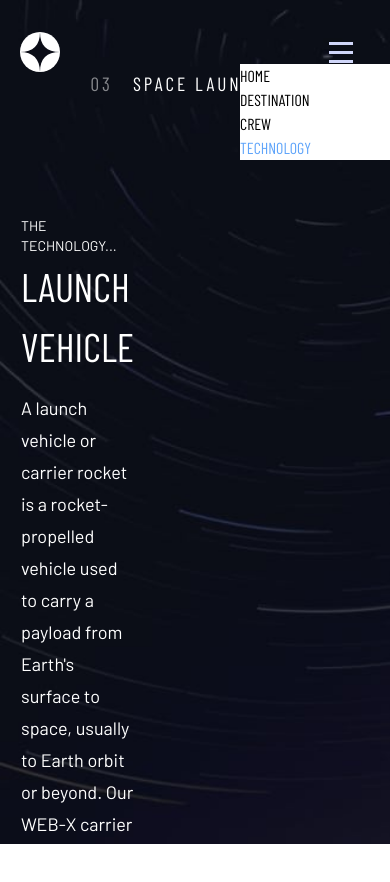
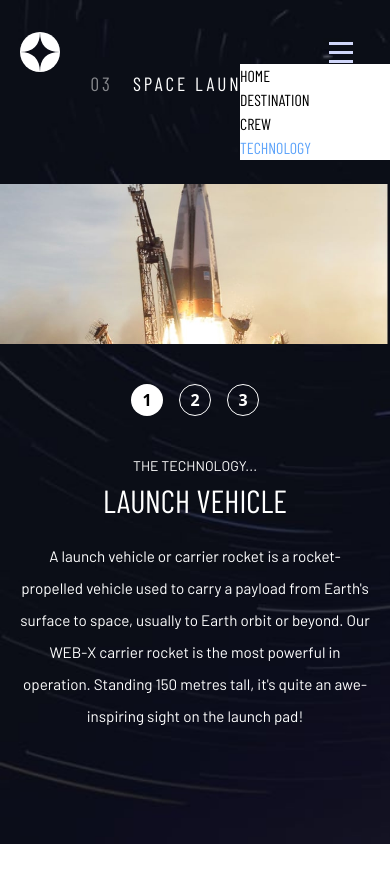
Before and after one commit to Agyanim/space-tourism-website, a React (Vite) app: page /technology in a window 390 px wide. Shown: the top 882 px of the page. After the commit the page ends 844 px from the top, so only its background shows below. Built offline with nearby package versions, Linux system fonts and the light colour scheme; a web font is replaced by a local one.

Commit message:
technology mobile view added

```diff
--- a/src/components/TechnologyCard.jsx
+++ b/src/components/TechnologyCard.jsx
@@ -3,20 +3,30 @@ import TechnologySectorCard from "./TechnologySelectorCard";
 
 const TechnologyCard = ({ Name, Image, Description }) => {
   return (
-    <div className="flex justify-end items-center relative top-[12rem] w-screen">
-      <div className="flex justify-end items-center ">
-        <section ><TechnologySectorCard/></section>
-        <section className="mr-[16rem]  w-[32.5%]">
-          <div className="text-primaryWhite lg:text-primaryGray">
-            <p className="text-sm">THE TECHNOLOGY...</p>
-            <h2 className="text-[2.5rem] uppercase mb-4 text-primaryWhite font-BarlowCondensed">{Name}</h2>
-            <p className="">{Description}</p>
-          </div>
+    <div className="flex justify-end items-center relative top-[10rem] lg:top-[12rem] w-screen">
+      <div className="flex flex-col-reverse md:flex-row justify-end items-center w-full">
+        <section className="flex lg:flex-row flex-col mt-[2rem] md:mt-0 lg:mr-[16rem] w-[90%] lg:w-[44.9%] justify-center items-center ">
+          <section className="">
+            <TechnologySectorCard />
+          </section>
+          <section className="w-[100%] mt-10 lg:mt-0">
+            <div className="text-primaryWhite lg:text-primaryGray flex flex-col justify-center items-center lg:justify-start lg:items-start text-center lg:text-left">
+              <p className="text-sm w-[12rem]">THE TECHNOLOGY...</p>
+              <h2 className="text-[2rem] lg:text-[2.5rem] uppercase mb-4 text-primaryWhite font-BarlowCondensed">
+                {Name}
+              </h2>
+              <p className="text-[0.95rem]">{Description}</p>
+            </div>
+          </section>
         </section>
-        <section className="bg-primaryWhite">
+        <section className="bg-primaryWhite lg:w-[25%] w-[100%]">
           <picture className="">
             <source media="(min-width:1024px )" srcSet={Image[0]} />
-            <img className="w-[22rem] h-[22rem]"  src={Image[1]} alt="Hero image" />
+            <img
+              className="w-[100%] h-[10rem] lg:w-[22rem] lg:h-[22rem]"
+              src={Image[1]}
+              alt="Hero image"
+            />
           </picture>
         </section>
       </div>
--- a/src/components/TechnologySelectorCard.jsx
+++ b/src/components/TechnologySelectorCard.jsx
@@ -12,7 +12,7 @@ setTechnologySelector(event.target.id)
 const active="technology-lbl text-black bg-primaryWhite"
 const normal=" technology-lbl border border-primaryWhite primaryWhite"
   return (
-    <div className="flex flex-col gap-8 text-primaryWhite mr-[6rem] mt-5">
+    <div className="flex flex-row lg:flex-col lg:gap-8 gap-4 text-primaryWhite lg:mr-[6rem] mt-2">
       <div className="relative">
         <label className={+technologySelector===0 ? active:normal} htmlFor="0">1</label>
         <input className=" hidden" type="radio" name="selector" id="0" onClick={onSelectorHandler}/>
--- a/src/index.css
+++ b/src/index.css
@@ -50,7 +50,7 @@
     opacity: 1;
   }
   .technology-lbl{
-    @apply  w-[4.5rem] h-[4.5rem] rounded-full text-center flex justify-center items-center font-bold cursor-pointer
+    @apply w-[2rem] h-[2rem] lg:w-[4.5rem] lg:h-[4.5rem] rounded-full text-center flex justify-center items-center font-bold cursor-pointer
   }
   .destination-lbl{
     @apply  border-white  pb-2 text-primaryGray font-BarlowCondensed cursor-pointer
```
